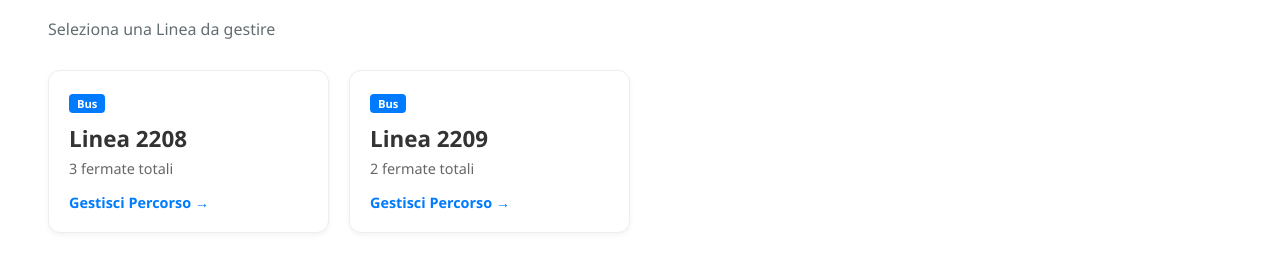
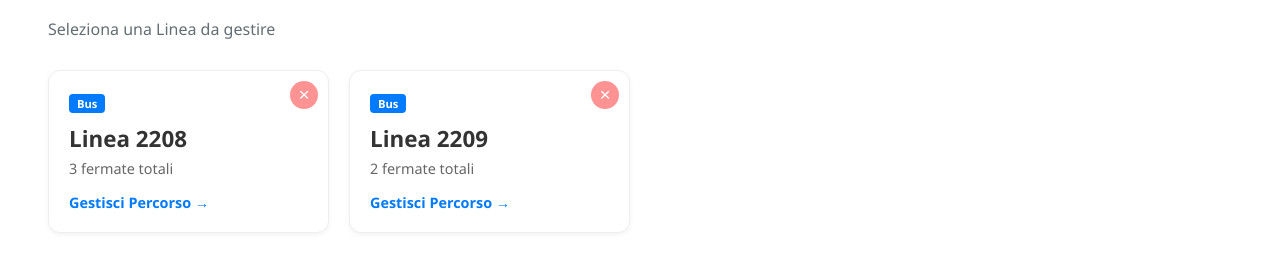
Before and after one commit to antvx/busF, an Angular app: page /dashboard in a window 1280 px wide. Shown: the part 260-532 px from the top of the page. Built offline with nearby package versions, Linux system fonts and the light colour scheme.

Commit message:
aggiunto pulsante 'elimina linea' nella Dashboard

```diff
--- a/src/app/dashboard/dashboard.css
+++ b/src/app/dashboard/dashboard.css
@@ -80,3 +80,37 @@ p {
 .btn-back:hover {
   background: #eee;
 }
+
+.line-card {
+  position: relative; /* Necessario per posizionare il tasto elimina */
+  /* ... resto del tuo stile ... */
+}
+
+.btn-delete {
+  position: absolute;
+  top: 10px;
+  right: 10px;
+  background: #ff4d4d;
+  color: white;
+  border: none;
+  width: 28px;
+  height: 28px;
+  border-radius: 50%;
+  display: flex;
+  align-items: center;
+  justify-content: center;
+  font-size: 1.2rem;
+  cursor: pointer;
+  transition: all 0.2s;
+  z-index: 10; /* Deve stare sopra la card */
+  opacity: 0.6; /* Leggermente trasparente di default */
+}
+
+.line-card:hover .btn-delete {
+  opacity: 1; /* Diventa nitido quando passi il mouse sulla card */
+}
+
+.btn-delete:hover {
+  background: #cc0000;
+  transform: scale(1.1);
+}
--- a/src/app/dashboard/dashboard.html
+++ b/src/app/dashboard/dashboard.html
@@ -7,6 +7,11 @@
   <div class="lines-grid">
     @for (line of allLines; track line.id) {
       <div class="line-card" [routerLink]="['/line', line.id]">
+
+        <button class="btn-delete" (click)="removeLine($event, line.id)" title="Elimina linea">
+          &times;
+        </button>
+
         <div class="card-header">
           <span class="line-badge">Bus</span>
           <h2>{{ line.name }}</h2>
--- a/src/app/dashboard/dashboard.ts
+++ b/src/app/dashboard/dashboard.ts
@@ -30,4 +30,20 @@ export class Dashboard {
     stopCount: l.stops.length
     }));
   }
+
+  removeLine(event: Event, lineId: string) {
+    // 1. IMPORTANTE: Impediamo al click di attivare il routerLink della card
+    event.stopPropagation();
+
+    // 2. Chiediamo conferma all'utente
+    const confirmDelete = confirm(`Sei sicuro di voler eliminare la linea ${lineId}?`);
+
+    if (confirmDelete) {
+      // 3. Eliminiamo dal Service
+      this.lineService.deleteLine(lineId);
+
+      // 4. Aggiorniamo la vista locale (filtriamo via la linea eliminata)
+      this.allLines = this.allLines.filter(l => l.id !== lineId);
+    }
+  }
 }
--- a/src/app/line-service.ts
+++ b/src/app/line-service.ts
@@ -57,4 +57,12 @@ export class LineService {
     // Log di controllo: guarda la console del browser per vedere se l'array è cambiato davvero
     console.log('Stato attuale del database in memoria:', this.lines);
   }
+
+  deleteLine(lineId: string) {
+    const index = this.lines.findIndex(l => l.line === lineId);
+    if (index !== -1) {
+      this.lines.splice(index, 1);
+      console.log(`✅ Linea ${lineId} eliminata dal Service`);
+    }
+  }
 }
```
